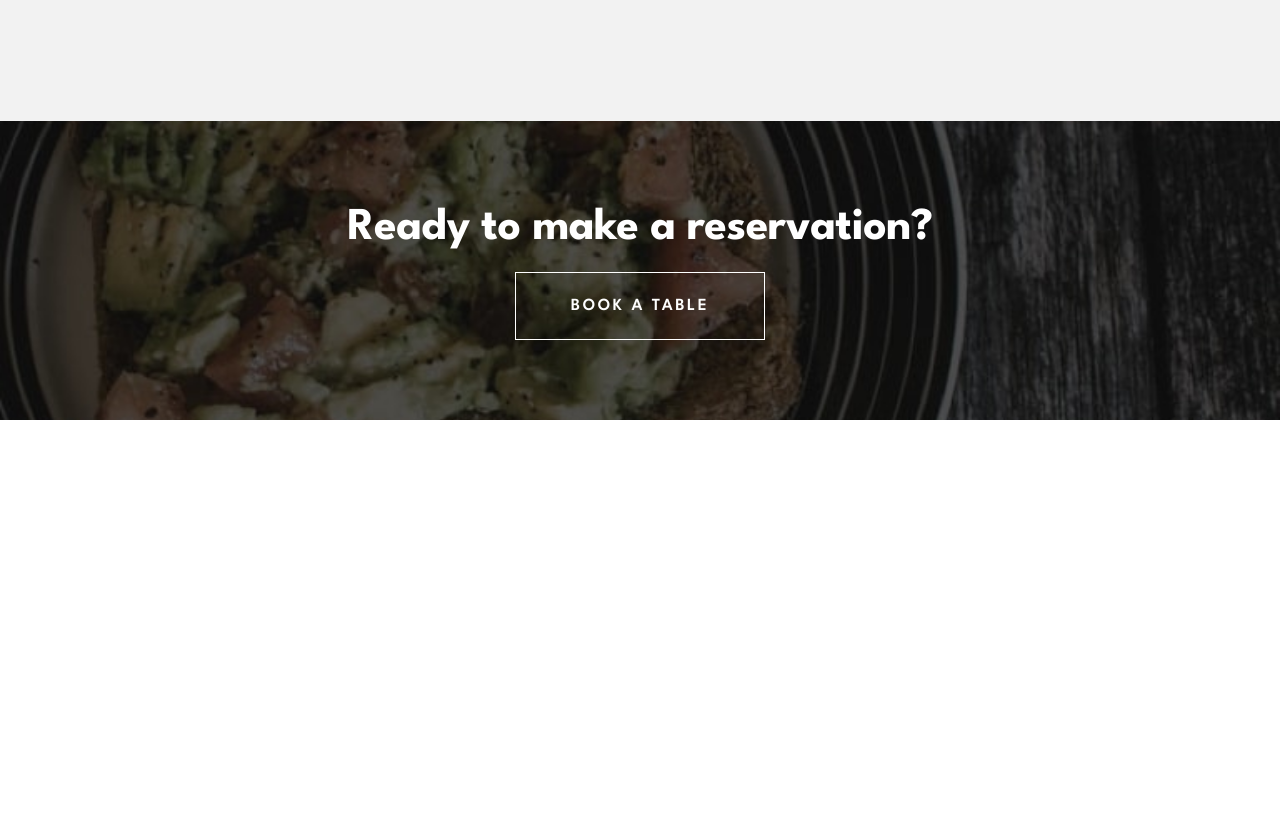
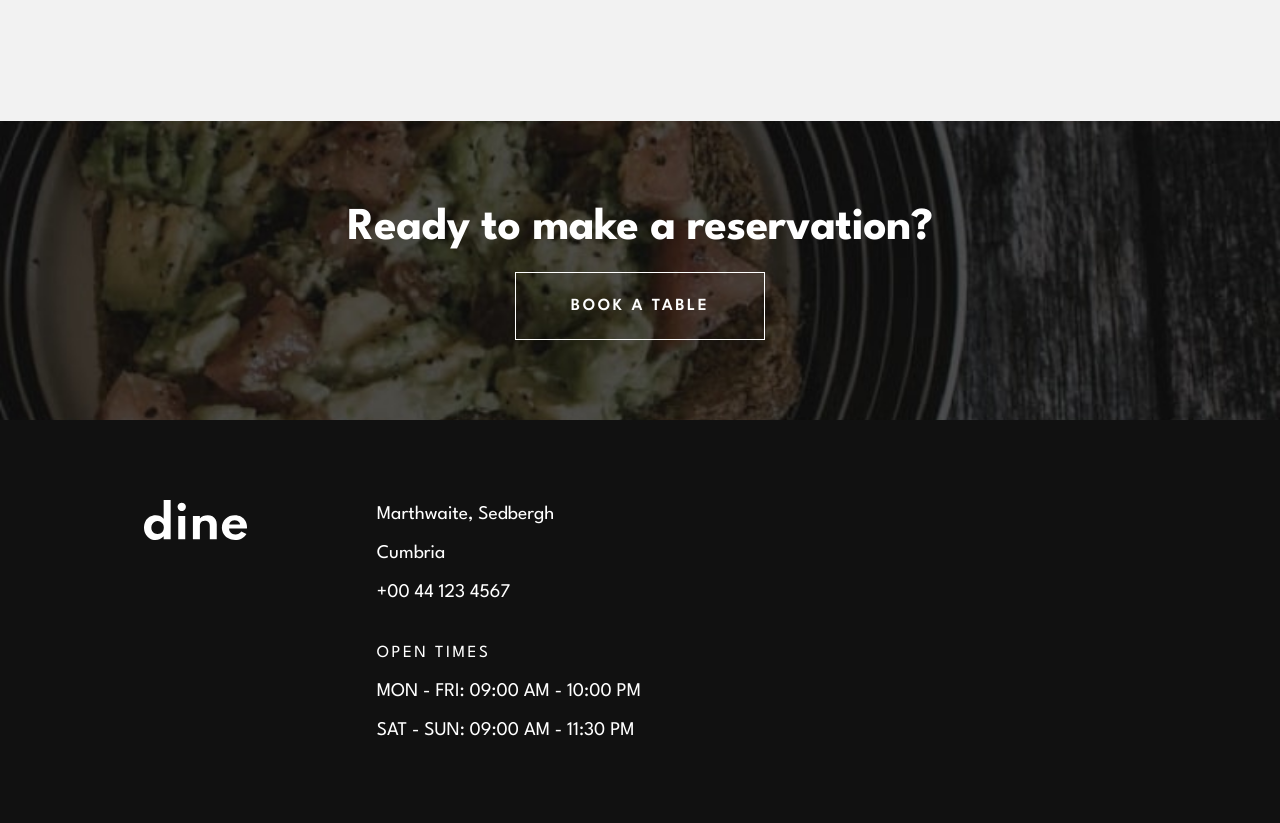
Before and after one commit to Med-Salmi/dine-restaurant, a website built with Vite: page index.html in a window 1280 px wide. Shown: the part 4151-4974 px from the top of the page. Before the commit the page ends 4571 px from the top, so only its background shows below. Built offline with nearby package versions, Linux system fonts and the light colour scheme.

Commit message:
Homepage: Add footer section

```diff
--- /dev/null
+++ b/src/components/shared/footer/footer.js
@@ -0,0 +1,44 @@
+import "./footer.scss";
+
+// DOM template
+function renderFooterSection() {
+  const footerHTML = `
+    <footer class="footer" aria-labelledby="footer-title">
+      <div class="footer__container max-content-width">
+
+        <!-- Logo -->
+        <a href="/" class="footer__logo">
+          <img src="/logo.svg" alt="Dine Restaurant Logo">
+        </a>
+
+        <!-- Info Containers -->
+        <div class="footer__info">
+
+          <!-- Address Section -->
+          <div class="footer__address">
+            <p>Marthwaite, Sedbergh</p>
+            <p>Cumbria</p>
+            <p>+00 44 123 4567</p>
+          </div>
+
+          <!-- Open Times Section -->
+          <div class="footer__open-times">
+            <h4>OPEN TIMES</h4>
+            <p>MON - FRI: 09:00 AM - 10:00 PM</p>
+            <p>SAT - SUN: 09:00 AM - 11:30 PM</p>
+          </div>
+
+        </div>
+
+      </div>
+    </footer>
+  `;
+
+  const main = document.querySelector("main");
+  main.insertAdjacentHTML("beforeend", footerHTML);
+}
+
+// Initialization
+export function initFooter() {
+  renderFooterSection();
+}
--- /dev/null
+++ b/src/components/shared/footer/footer.scss
@@ -0,0 +1,56 @@
+@use "../../../styles/base/variables" as var;
+@use "../../../styles/base/utilities" as util;
+
+.footer {
+  background: var.$color-cod-gray;
+  color: var.$color-neutral;
+}
+
+.footer__container {
+  display: flex;
+  flex-direction: column;
+  align-items: center;
+  padding-inline: var.$section-padding-sides;
+  padding-top: 80px;
+  padding-bottom: 78px;
+}
+
+.footer__logo {
+  margin-bottom: 42px;
+}
+
+.footer__address,
+.footer__open-times {
+  display: flex;
+  flex-direction: column;
+  gap: 10px;
+  align-items: center;
+}
+
+.footer__address {
+  margin-bottom: 32px;
+}
+
+.footer__open-times h4 {
+  font-weight: var.$font-weight-regular;
+}
+
+@media (min-width: 678px) {
+  .footer__container {
+    flex-direction: row;
+    align-items: flex-start;
+    gap: 130px;
+  }
+
+  .footer__address,
+  .footer__open-times {
+    align-items: flex-start;
+  }
+}
+
+@media (min-width: 1440px) {
+  .footer__info {
+    display: flex;
+    gap: 124px;
+  }
+}
--- a/src/home.js
+++ b/src/home.js
@@ -3,6 +3,7 @@ import { initFeatures } from "./components/home/features/features.js";
 import { initHighlights } from "./components/home/highlights/highlights.js";
 import { initEvents } from "./components/home/events/events.js";
 import { initCta } from "./components/home/cta/cta.js";
+import { initFooter } from "./components/shared/footer/footer.js";
 
 export function initHome() {
   initHero();
@@ -10,4 +11,5 @@ export function initHome() {
   initHighlights();
   initEvents();
   initCta();
+  initFooter();
 }
--- a/src/styles/base/_typography.scss
+++ b/src/styles/base/_typography.scss
@@ -43,3 +43,8 @@ a {
   text-decoration: none;
   color: inherit;
 }
+
+//Footer
+footer {
+  @include var.typography(var.$footer-text);
+}
--- a/src/styles/base/_variables.scss
+++ b/src/styles/base/_variables.scss
@@ -126,7 +126,6 @@ $footer-text: (
   letter-spacing: map.get($token, letter-spacing);
   font-weight: map.get($token, font-weight);
 
-  // Optional: include font-family if defined
   @if map.has-key($token, font-family) {
     font-family: map.get($token, font-family);
   }
```
